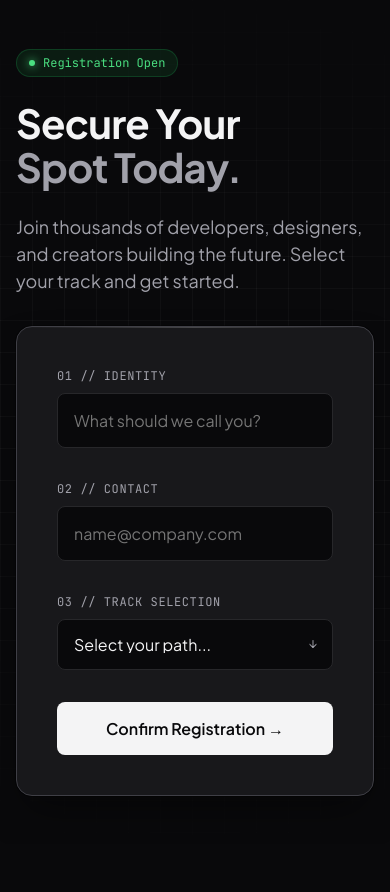
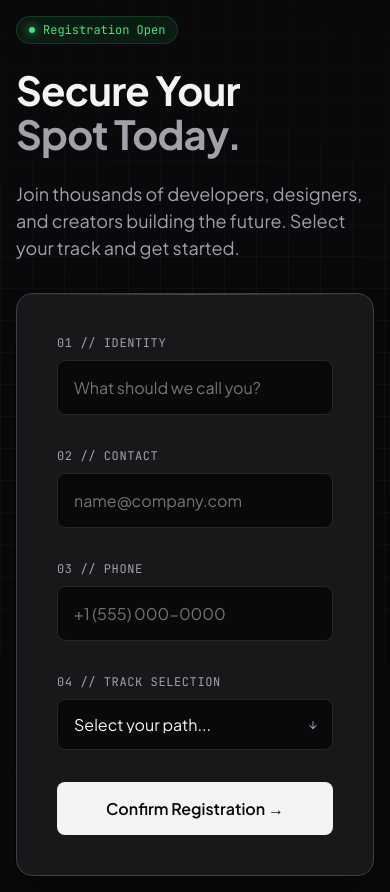
Before and after one commit to SandeshShinde2026/event-registration-devops-sandesh, a Flask app: page / in a window 390 px wide. Before the commit the page ends 796 px from the top, so only its background shows below. Run offline with Flask 3, Linux system fonts and the light colour scheme.

Commit message:
Added phone number field in registration form

```diff
--- a/app.py
+++ b/app.py
@@ -7,6 +7,7 @@ def register():
     if request.method == 'POST':
         name = request.form['name']
         email = request.form['email']
+        phone = request.form['phone']
         event = request.form['event']
         return f"""
         <!DOCTYPE html>
@@ -120,7 +121,7 @@ def register():
             <div class="success-card">
                 <div class="icon">● STATUS: CONFIRMED</div>
                 <h2>You're In.</h2>
-                <p>Registration for <b>{name}</b> has been locked in for the <b>{event}</b> track. Details sent to <b>{email}</b>.</p>
+                <p>Registration for <b>{name}</b> has been locked in for the <b>{event}</b> track. Details sent to <b>{email}</b> and SMS to <b>{phone}</b>.</p>
                 <a href="/" class="btn">Register Another Attendee</a>
             </div>
         </body>
--- a/templates/index.html
+++ b/templates/index.html
@@ -258,7 +258,14 @@
                 </div>
 
                 <div class="form-group">
-                    <label for="event">03 // Track Selection</label>
+                    <label for="phone">03 // Phone</label>
+                    <div class="input-wrapper">
+                        <input type="tel" id="phone" name="phone" placeholder="+1 (555) 000-0000" required autocomplete="off">
+                    </div>
+                </div>
+
+                <div class="form-group">
+                    <label for="event">04 // Track Selection</label>
                     <div class="input-wrapper select-wrapper">
                         <select id="event" name="event">
                             <option value="" disabled selected>Select your path...</option>
```
